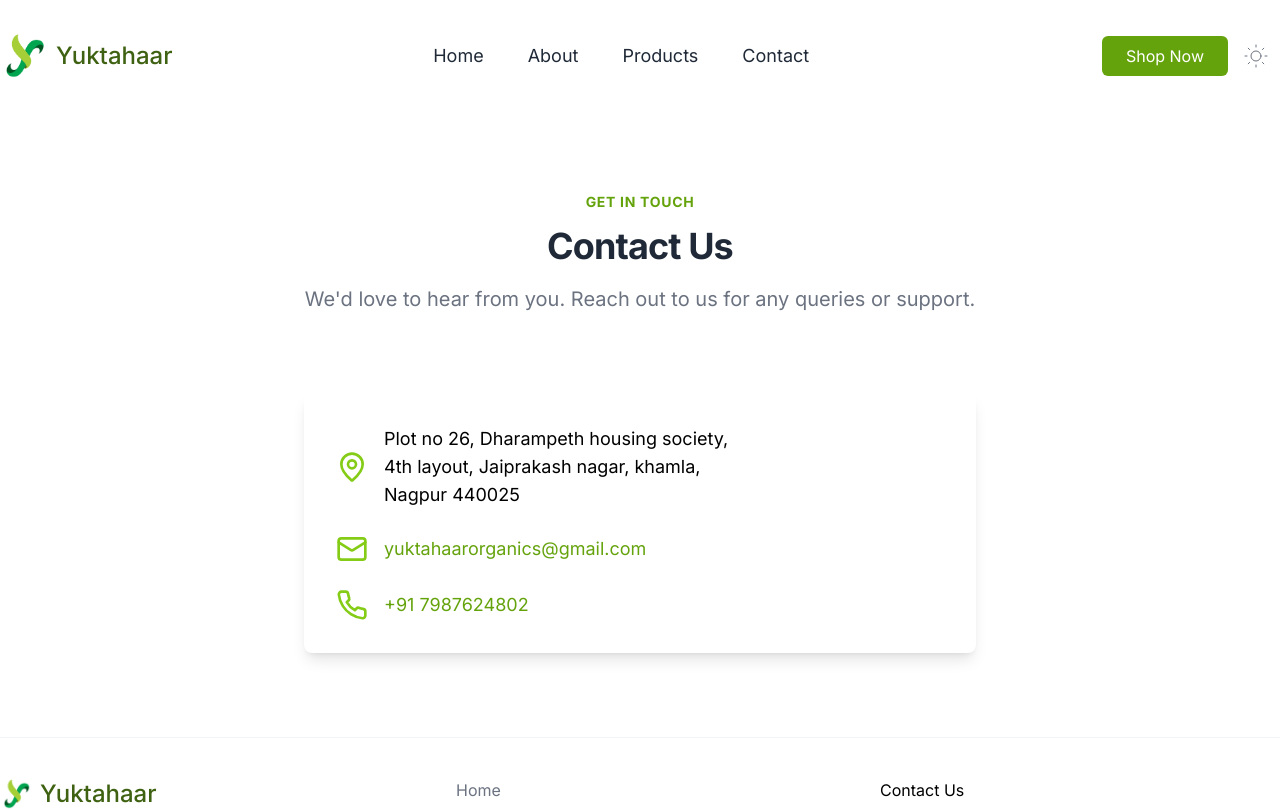
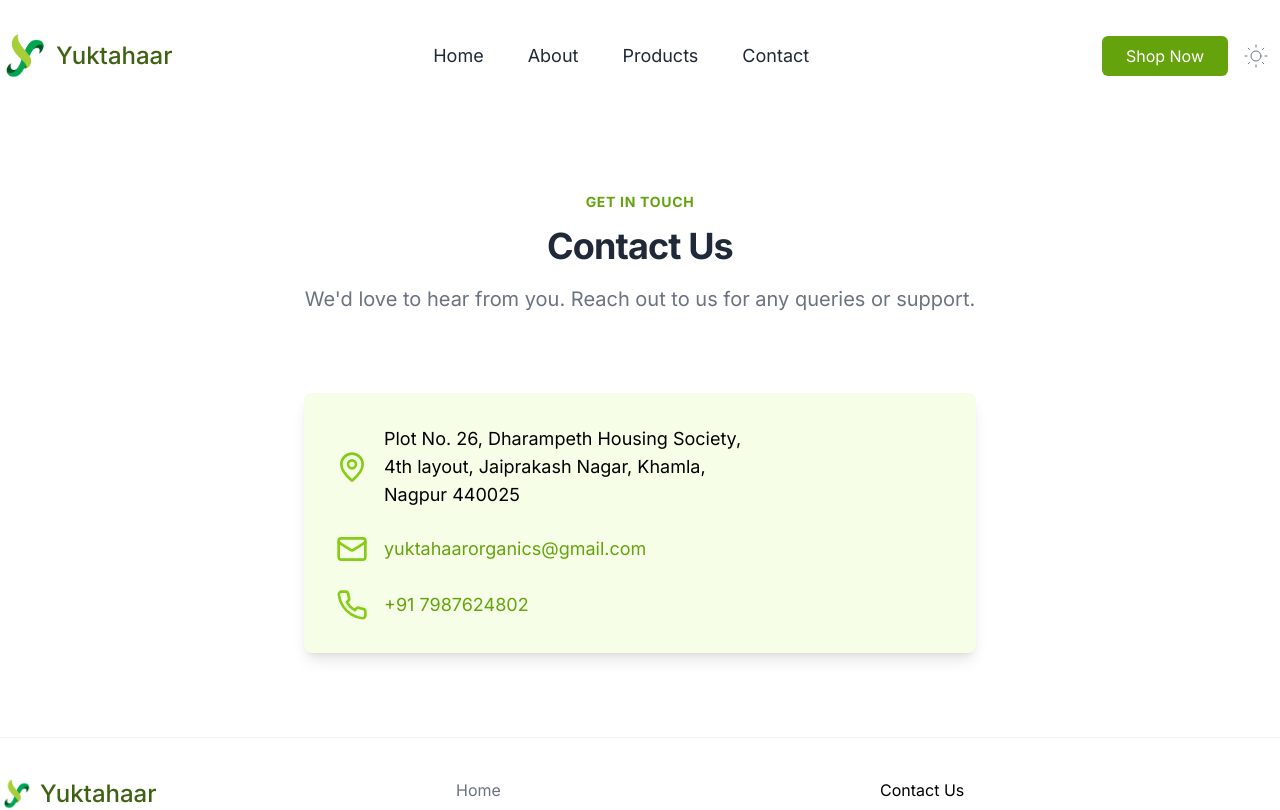
Before and after one commit to tapannayak24/Yuktahaar2, a Next.js app: page /contact in a window 1280 px wide. Shown: the top 810 px of the page. Built offline with nearby package versions, Linux system fonts and the light colour scheme.

Commit message:
Minor visual changes

```diff
--- a/src/app/contact/page.tsx
+++ b/src/app/contact/page.tsx
@@ -9,14 +9,14 @@ export default function Contact() {
         We'd love to hear from you. Reach out to us for any queries or support.
       </SectionTitle>
 
-      <div className="max-w-2xl mx-auto bg-white dark:bg-gray-800 rounded-lg shadow-lg p-8 mt-8">
+      <div className="max-w-2xl mx-auto bg-lime-50 dark:bg-lime-950 rounded-lg shadow-lg p-8 mt-8">
         <div className="space-y-6">
           <div className="flex items-center">
             <MapPin className="w-8 h-8 text-lime-500 mr-4" />
             <p className="text-lg">
-              Plot no 26, Dharampeth housing society,
+              Plot No. 26, Dharampeth Housing Society,
               <br />
-              4th layout, Jaiprakash nagar, khamla,
+              4th layout, Jaiprakash Nagar, Khamla,
               <br />
               Nagpur 440025
             </p>
@@ -26,7 +26,7 @@ export default function Contact() {
             <Mail className="w-8 h-8 text-lime-500 mr-4" />
             <a
               href="mailto:yuktahaarorganics@gmail.com"
-              className="text-lg text-lime-600 dark:text-blue-400 hover:underline"
+              className="text-lg text-lime-600 dark:text-lime-400 hover:underline"
             >
               yuktahaarorganics@gmail.com
             </a>
@@ -36,7 +36,7 @@ export default function Contact() {
             <Phone className="w-8 h-8 text-lime-500 mr-4" />
             <a
               href="tel:+917987624802"
-              className="text-lg text-lime-600 dark:text-blue-400 hover:underline"
+              className="text-lg text-lime-600 dark:text-lime-400 hover:underline"
             >
               +91 7987624802
             </a>
```
